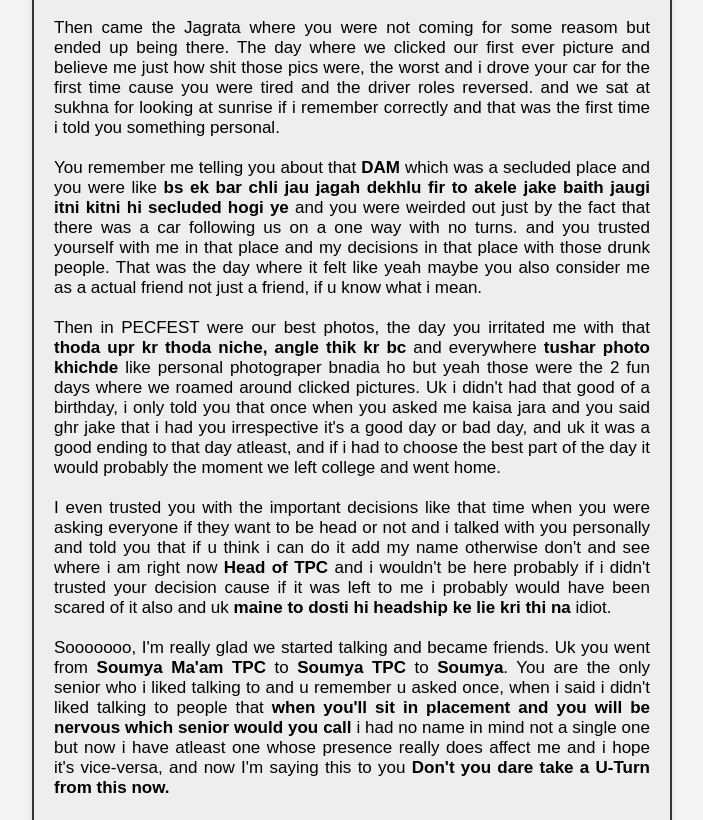
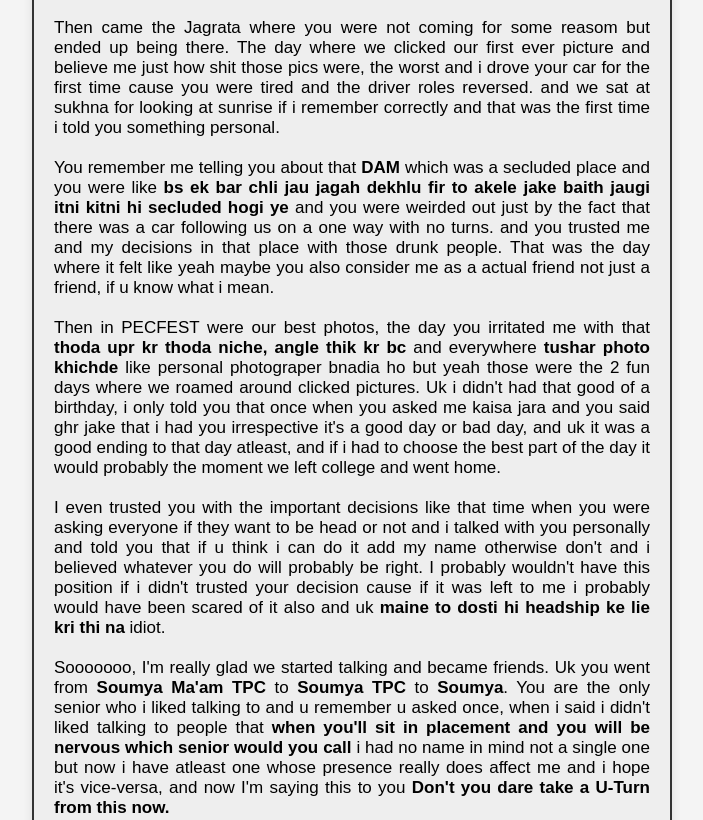
Before and after one commit to tushar211103/stupid.github.io, a plain HTML site: page terms.html in a window 1280 px wide. Shown: the part 1088-1908 px from the top of the page, without its empty margins (288-991 px from the left). Drawn offline with Linux system fonts and the light colour scheme.

Commit message:
Update terms.html

```diff
--- a/terms.html
+++ b/terms.html
@@ -133,7 +133,7 @@
                 You remember me telling you about that <b>DAM</b> which was a secluded place and you were like <b>bs ek
                     bar chli jau jagah dekhlu fir to akele jake baith jaugi itni kitni hi secluded hogi ye</b> and you
                 were weirded out just by the fact that there was a car following us on a one way with no turns. and you
-                trusted yourself with me in that place and my decisions in that place with those drunk people. That was
+                trusted me and my decisions in that place with those drunk people. That was
                 the day where it felt like yeah maybe you also consider me as a actual friend not just a friend, if u
                 know what i mean. <br><br>
 
@@ -146,7 +146,7 @@
 
                 I even trusted you with the important decisions like that time when you were asking everyone if they
                 want to be head or not and i talked with you personally and told you that if u think i can do it add my
-                name otherwise don't and see where i am right now <b>Head of TPC </b>and i wouldn't be here probably if
+                name otherwise don't and i believed whatever you do will probably be right. I probably wouldn't have this position if
                 i didn't trusted your decision cause if it was left to me i probably would have been scared of it also
                 and uk <b>maine to dosti hi headship ke lie kri thi na</b> idiot.<br><br>
 
```
